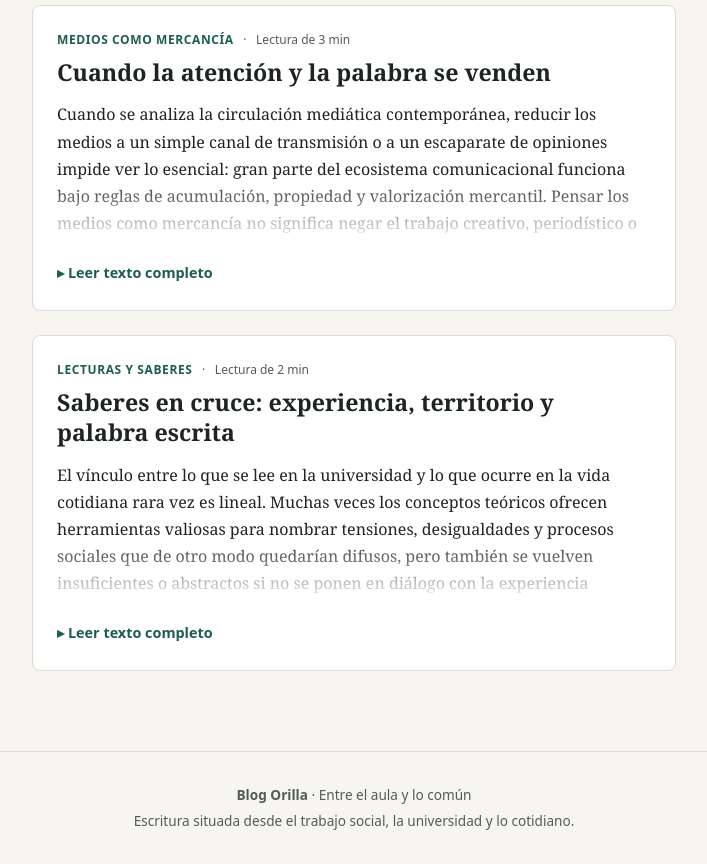
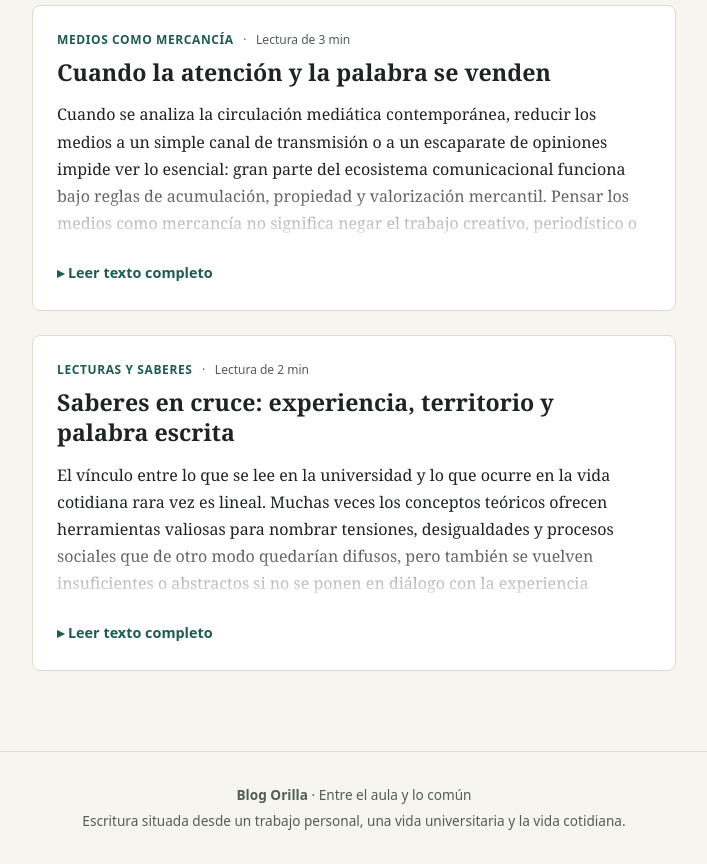
Before and after one commit to Revistaorilla/Blog-RevistaOrilla, a plain HTML site: page index.html in a window 1280 px wide. Shown: the part 634-1498 px from the top of the page, without its empty margins (286-993 px from the left). Drawn offline with Linux system fonts and the light colour scheme.

Commit message:
Update index.html

```diff
--- a/index.html
+++ b/index.html
@@ -276,7 +276,7 @@
   <footer>
     <div class="contenedor">
       <p><strong>Blog Orilla</strong> · Entre el aula y lo común</p>
-      <p>Escritura situada desde el trabajo social, la universidad y lo cotidiano.</p>
+      <p>Escritura situada desde un trabajo personal, una vida universitaria y la vida cotidiana.</p>
     </div>
   </footer>
 
```
